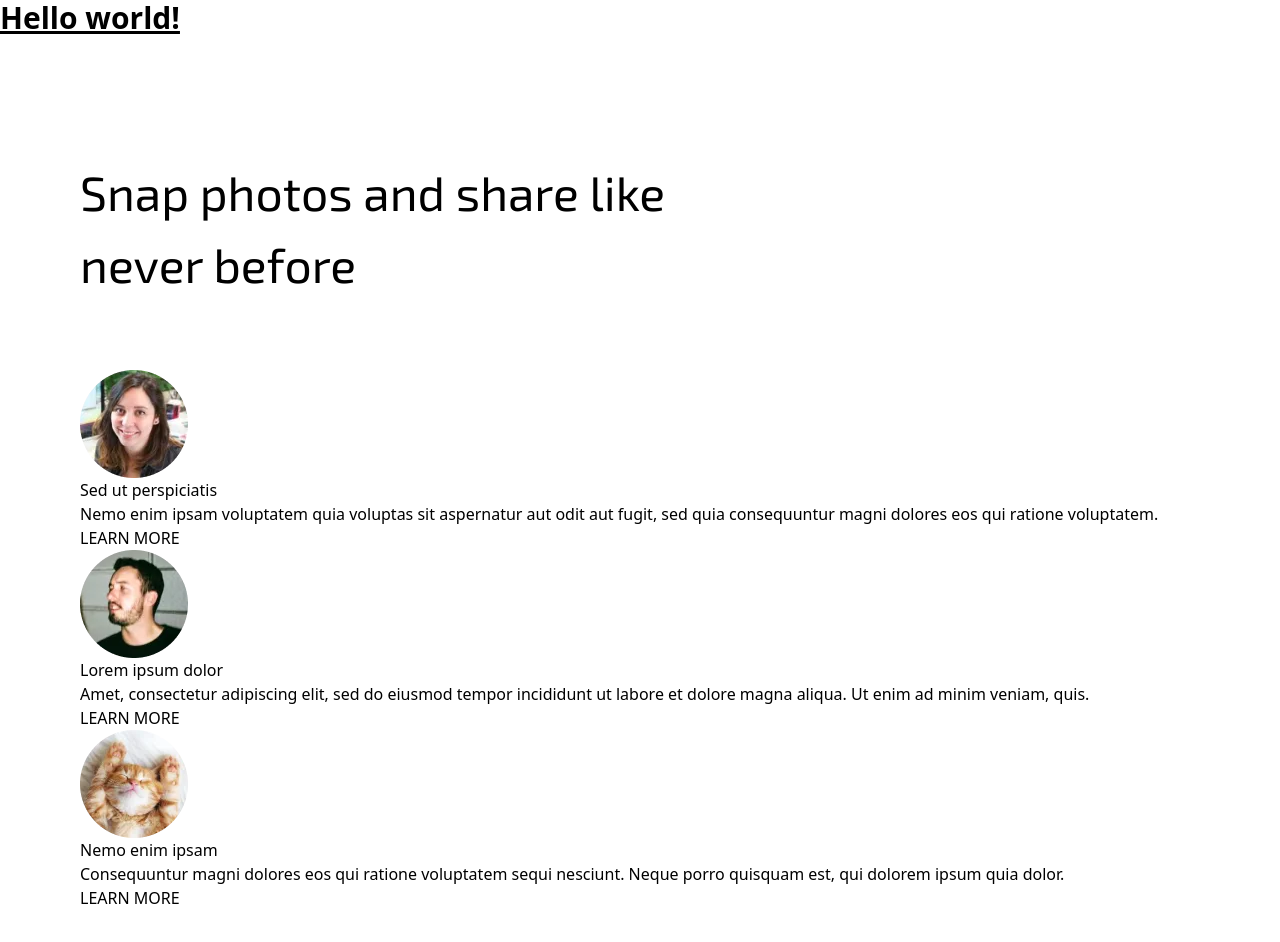
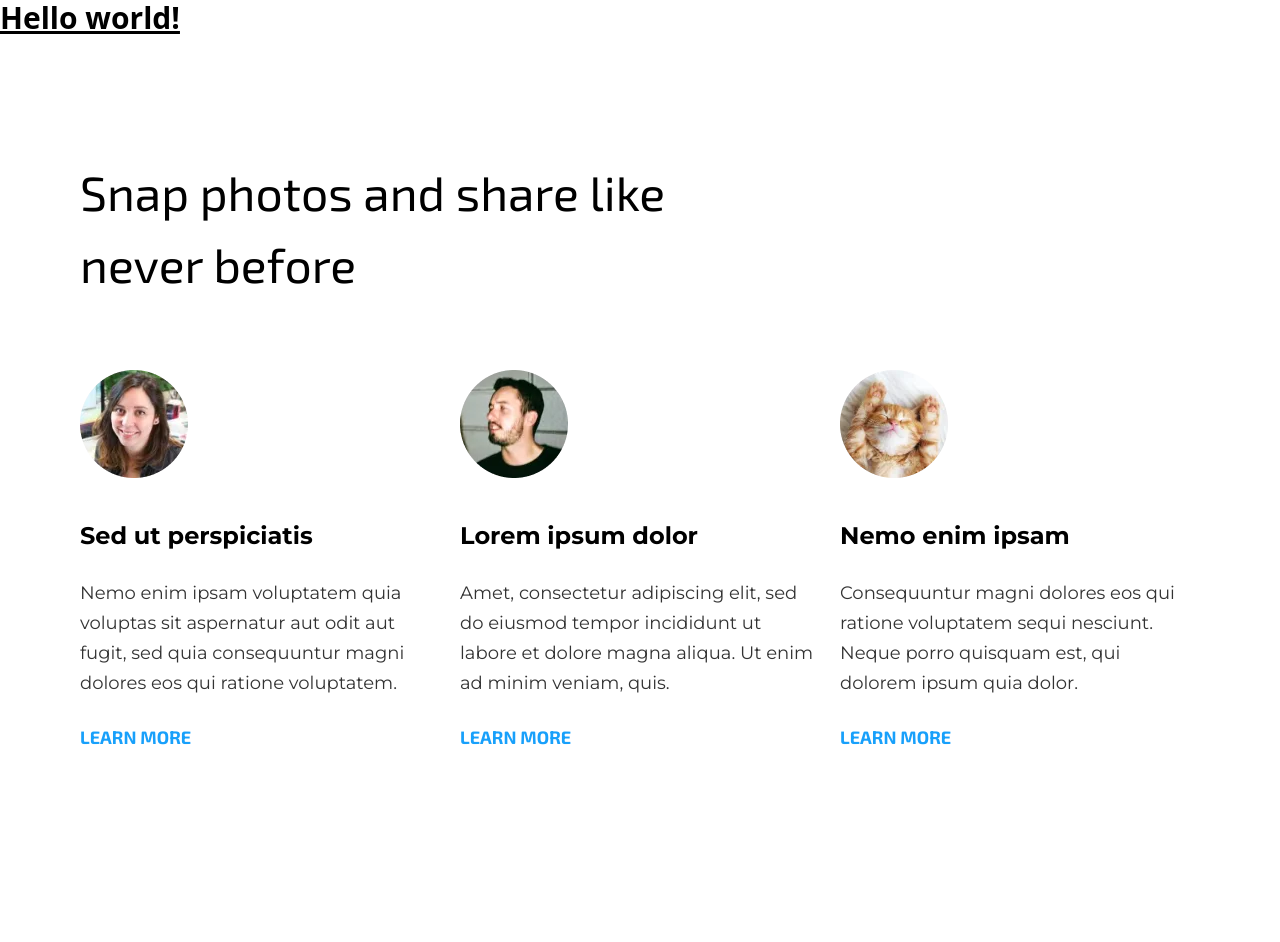
Before and after one commit to autroshot/challenge-2024-09-20, a React (Vite) app: page / in a window 1280 px wide. Shown: the top 942 px of the page. After the commit the page ends 862 px from the top, so only its background shows below. Built offline with nearby package versions, Linux system fonts and the light colour scheme.

Commit message:
프로필 구역의 CardList, Card 컴포넌트의 스타일 변경

```diff
--- a/src/components/profileSection/Card.tsx
+++ b/src/components/profileSection/Card.tsx
@@ -1,10 +1,12 @@
 export default function Card({ imageSrc, title, description }: Props) {
     return (
         <div>
-            <img src={imageSrc} alt="아바타" />
-            <h2>{title}</h2>
-            <p>{description}</p>
-            <button>LEARN MORE</button>
+            <img src={imageSrc} alt="아바타" className="w-[6.75rem]" />
+            <h2 className="mt-10 font-bold font-montserrat text-2xl leading-9">{title}</h2>
+            <p className="mt-6 font-montserrat text-lg leading-[1.875rem] text-[#000000cc]">{description}</p>
+            <button className="mt-6 font-exo-2 font-bold text-lg leading-[1.875rem] text-[#18a0fb] hover:underline">
+                LEARN MORE
+            </button>
         </div>
     );
 }
--- a/src/components/profileSection/CardList.tsx
+++ b/src/components/profileSection/CardList.tsx
@@ -26,7 +26,7 @@ export default function CardList() {
     ];
 
     return (
-        <div>
+        <div className="grid grid-cols-3 gap-x-5">
             {DUMMY_AVATARS.map((avatar) => (
                 <Card
                     key={avatar.imageSrc}
```
